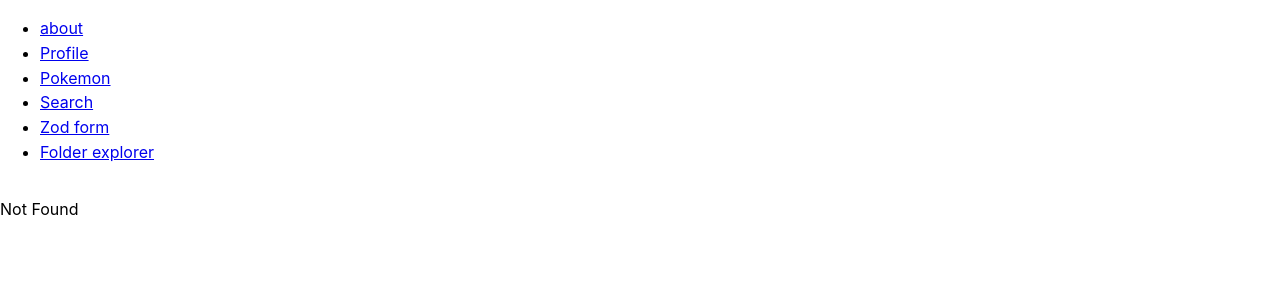
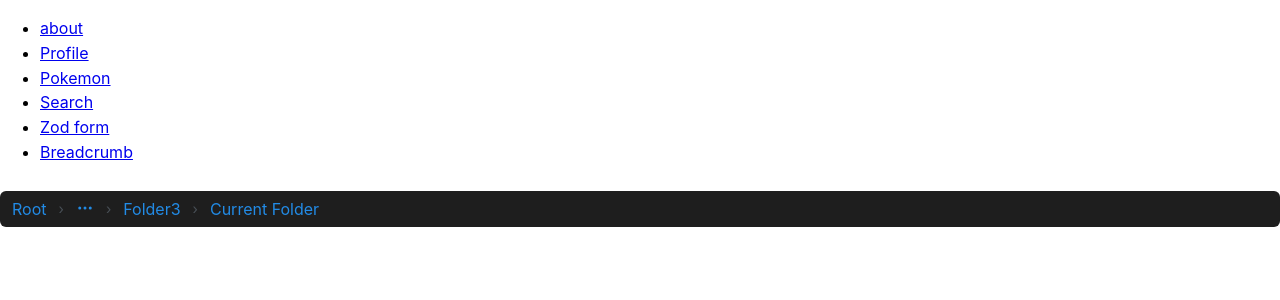
Before and after one commit to Venchhut/Tanstack-router-query, a React (Vite) app: page /breadcrumbs in a window 1280 px wide. Before the commit this address had no page. Shown: the top 300 px of the page. Built offline with nearby package versions, Linux system fonts and the light colour scheme.

Commit message:
feat: how breadCrumb work

```diff
--- /dev/null
+++ b/src/components/crumbs.tsx
@@ -0,0 +1,92 @@
+import { useState } from "react";
+import { Breadcrumbs, Anchor, Menu } from "@mantine/core";
+import { IconDots } from "@tabler/icons-react";
+
+// Sample Folder Data
+const initialPath = [
+  { id: 1, name: "Root" },
+  { id: 2, name: "Folder1" },
+  { id: 3, name: "Folder2" },
+  { id: 4, name: "Folder3" },
+  { id: 5, name: "Current Folder" },
+];
+
+function GoogleDriveBreadcrumbs() {
+  const [path, setPath] = useState(initialPath);
+
+  // Handle folder navigation
+  const handleNavigate = (index: number) => {
+    const newPath = path.slice(0, index + 1);
+    setPath(newPath);
+  };
+
+  // Determine which items to collapse
+  const shouldCollapse = path.length > 3;
+  const visibleItems = shouldCollapse
+    ? [path[0], "...", ...path.slice(-2)]
+    : path;
+
+  return (
+    <Breadcrumbs
+      separator="›"
+      separatorMargin="sm"
+      mt="xs"
+      style={{
+        backgroundColor: "#1e1e1e",
+        padding: "8px 12px",
+        borderRadius: "6px",
+        fontSize: "14px",
+        color: "#fff",
+      }}
+    >
+      {visibleItems.map((folder, index) => {
+        if (folder === "...") {
+          return (
+            <Menu key="collapsed-menu" withinPortal>
+              <Menu.Target>
+                <Anchor
+                  style={{
+                    cursor: "pointer",
+                    color: "#fff",
+                    display: "flex",
+                    alignItems: "center",
+                  }}
+                >
+                  <IconDots size={18} />
+                </Anchor>
+              </Menu.Target>
+              <Menu.Dropdown>
+                {path.slice(1, -2).map((hiddenFolder, hiddenIndex) => (
+                  <Menu.Item
+                    key={hiddenFolder.id}
+                    onClick={() => handleNavigate(hiddenIndex + 1)}
+                  >
+                    {hiddenFolder.name}
+                  </Menu.Item>
+                ))}
+              </Menu.Dropdown>
+            </Menu>
+          );
+        }
+        return (
+          <Anchor
+            onClick={() => handleNavigate(index)}
+            style={{
+              cursor: "pointer",
+              fontWeight: index === path.length - 1 ? 700 : 400,
+              color: index === path.length - 1 ? "#1a73e8" : "#e0e0e0",
+              "&:hover": {
+                textDecoration: "underline",
+                color: "#0b57d0",
+              },
+            }}
+          >
+            {typeof folder === "object" ? folder.name : folder}
+          </Anchor>
+        );
+      })}
+    </Breadcrumbs>
+  );
+}
+
+export default GoogleDriveBreadcrumbs;
--- a/src/routeTree.gen.ts
+++ b/src/routeTree.gen.ts
@@ -11,16 +11,24 @@
 // Import Routes
 
 import { Route as rootRoute } from './routes/__root'
+import { Route as TabImport } from './routes/tab'
 import { Route as SearchImport } from './routes/search'
 import { Route as ProfileImport } from './routes/profile'
 import { Route as FormImport } from './routes/form'
 import { Route as FolderImport } from './routes/folder'
+import { Route as BreadcrumbsImport } from './routes/breadcrumbs'
 import { Route as AboutImport } from './routes/about'
 import { Route as IndexImport } from './routes/index'
 import { Route as PokemonIndexImport } from './routes/pokemon/index'
 import { Route as PokemonIdImport } from './routes/pokemon/$id'
 
 // Create/Update Routes
+
+const TabRoute = TabImport.update({
+  id: '/tab',
+  path: '/tab',
+  getParentRoute: () => rootRoute,
+} as any)
 
 const SearchRoute = SearchImport.update({
   id: '/search',
@@ -43,6 +51,12 @@ const FormRoute = FormImport.update({
 const FolderRoute = FolderImport.update({
   id: '/folder',
   path: '/folder',
+  getParentRoute: () => rootRoute,
+} as any)
+
+const BreadcrumbsRoute = BreadcrumbsImport.update({
+  id: '/breadcrumbs',
+  path: '/breadcrumbs',
   getParentRoute: () => rootRoute,
 } as any)
 
@@ -88,6 +102,13 @@ declare module '@tanstack/react-router' {
       preLoaderRoute: typeof AboutImport
       parentRoute: typeof rootRoute
     }
+    '/breadcrumbs': {
+      id: '/breadcrumbs'
+      path: '/breadcrumbs'
+      fullPath: '/breadcrumbs'
+      preLoaderRoute: typeof BreadcrumbsImport
+      parentRoute: typeof rootRoute
+    }
     '/folder': {
       id: '/folder'
       path: '/folder'
@@ -116,6 +137,13 @@ declare module '@tanstack/react-router' {
       preLoaderRoute: typeof SearchImport
       parentRoute: typeof rootRoute
     }
+    '/tab': {
+      id: '/tab'
+      path: '/tab'
+      fullPath: '/tab'
+      preLoaderRoute: typeof TabImport
+      parentRoute: typeof rootRoute
+    }
     '/pokemon/$id': {
       id: '/pokemon/$id'
       path: '/pokemon/$id'
@@ -138,10 +166,12 @@ declare module '@tanstack/react-router' {
 export interface FileRoutesByFullPath {
   '/': typeof IndexRoute
   '/about': typeof AboutRoute
+  '/breadcrumbs': typeof BreadcrumbsRoute
   '/folder': typeof FolderRoute
   '/form': typeof FormRoute
   '/profile': typeof ProfileRoute
   '/search': typeof SearchRoute
+  '/tab': typeof TabRoute
   '/pokemon/$id': typeof PokemonIdRoute
   '/pokemon': typeof PokemonIndexRoute
 }
@@ -149,10 +179,12 @@ export interface FileRoutesByFullPath {
 export interface FileRoutesByTo {
   '/': typeof IndexRoute
   '/about': typeof AboutRoute
+  '/breadcrumbs': typeof BreadcrumbsRoute
   '/folder': typeof FolderRoute
   '/form': typeof FormRoute
   '/profile': typeof ProfileRoute
   '/search': typeof SearchRoute
+  '/tab': typeof TabRoute
   '/pokemon/$id': typeof PokemonIdRoute
   '/pokemon': typeof PokemonIndexRoute
 }
@@ -161,10 +193,12 @@ export interface FileRoutesById {
   __root__: typeof rootRoute
   '/': typeof IndexRoute
   '/about': typeof AboutRoute
+  '/breadcrumbs': typeof BreadcrumbsRoute
   '/folder': typeof FolderRoute
   '/form': typeof FormRoute
   '/profile': typeof ProfileRoute
   '/search': typeof SearchRoute
+  '/tab': typeof TabRoute
   '/pokemon/$id': typeof PokemonIdRoute
   '/pokemon/': typeof PokemonIndexRoute
 }
@@ -174,30 +208,36 @@ export interface FileRouteTypes {
   fullPaths:
     | '/'
     | '/about'
+    | '/breadcrumbs'
     | '/folder'
     | '/form'
     | '/profile'
     | '/search'
+    | '/tab'
     | '/pokemon/$id'
     | '/pokemon'
   fileRoutesByTo: FileRoutesByTo
   to:
     | '/'
     | '/about'
+    | '/breadcrumbs'
     | '/folder'
     | '/form'
     | '/profile'
     | '/search'
+    | '/tab'
     | '/pokemon/$id'
     | '/pokemon'
   id:
     | '__root__'
     | '/'
     | '/about'
+    | '/breadcrumbs'
     | '/folder'
     | '/form'
     | '/profile'
     | '/search'
+    | '/tab'
     | '/pokemon/$id'
     | '/pokemon/'
   fileRoutesById: FileRoutesById
@@ -206,10 +246,12 @@ export interface FileRouteTypes {
 export interface RootRouteChildren {
   IndexRoute: typeof IndexRoute
   AboutRoute: typeof AboutRoute
+  BreadcrumbsRoute: typeof BreadcrumbsRoute
   FolderRoute: typeof FolderRoute
   FormRoute: typeof FormRoute
   ProfileRoute: typeof ProfileRoute
   SearchRoute: typeof SearchRoute
+  TabRoute: typeof TabRoute
   PokemonIdRoute: typeof PokemonIdRoute
   PokemonIndexRoute: typeof PokemonIndexRoute
 }
@@ -217,10 +259,12 @@ export interface RootRouteChildren {
 const rootRouteChildren: RootRouteChildren = {
   IndexRoute: IndexRoute,
   AboutRoute: AboutRoute,
+  BreadcrumbsRoute: BreadcrumbsRoute,
   FolderRoute: FolderRoute,
   FormRoute: FormRoute,
   ProfileRoute: ProfileRoute,
   SearchRoute: SearchRoute,
+  TabRoute: TabRoute,
   PokemonIdRoute: PokemonIdRoute,
   PokemonIndexRoute: PokemonIndexRoute,
 }
@@ -237,10 +281,12 @@ export const routeTree = rootRoute
       "children": [
         "/",
         "/about",
+        "/breadcrumbs",
         "/folder",
         "/form",
         "/profile",
         "/search",
+        "/tab",
         "/pokemon/$id",
         "/pokemon/"
       ]
@@ -250,6 +296,9 @@ export const routeTree = rootRoute
     },
     "/about": {
       "filePath": "about.tsx"
+    },
+    "/breadcrumbs": {
+      "filePath": "breadcrumbs.tsx"
     },
     "/folder": {
       "filePath": "folder.tsx"
@@ -263,6 +312,9 @@ export const routeTree = rootRoute
     "/search": {
       "filePath": "search.tsx"
     },
+    "/tab": {
+      "filePath": "tab.tsx"
+    },
     "/pokemon/$id": {
       "filePath": "pokemon/$id.tsx"
     },
--- a/src/routes/__root.tsx
+++ b/src/routes/__root.tsx
@@ -54,7 +54,7 @@ function RootComponent() {
             </Link>
           </li>
           <li>
-            <Link to="/folder">Folder explorer</Link>
+            <Link to="/folder">Breadcrumb</Link>
           </li>
         </ul>
       </div>
--- /dev/null
+++ b/src/routes/breadcrumbs.tsx
@@ -0,0 +1,6 @@
+import { createFileRoute } from "@tanstack/react-router";
+import GoogleDriveBreadcrumbs from "../components/crumbs";
+
+export const Route = createFileRoute("/breadcrumbs")({
+  component: GoogleDriveBreadcrumbs,
+});
--- /dev/null
+++ b/src/routes/tab.tsx
@@ -0,0 +1,22 @@
+import { Tabs } from "@mantine/core";
+import { createFileRoute } from "@tanstack/react-router";
+import { useState } from "react";
+
+export const Route = createFileRoute("/tab")({
+  component: RouteComponent,
+});
+
+function RouteComponent() {
+  const [activeTab, setActiveTab] = useState<string | null>("first");
+  return (
+    <Tabs value={activeTab} onChange={setActiveTab}>
+      <Tabs.List>
+        <Tabs.Tab value="first">First tab</Tabs.Tab>
+        <Tabs.Tab value="second">Second tab</Tabs.Tab>
+      </Tabs.List>
+
+      <Tabs.Panel value="first">First panel</Tabs.Panel>
+      <Tabs.Panel value="second">Second panel</Tabs.Panel>
+    </Tabs>
+  );
+}
```
